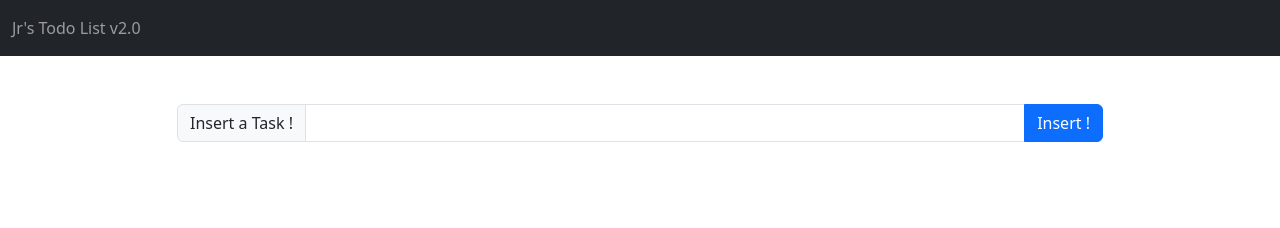
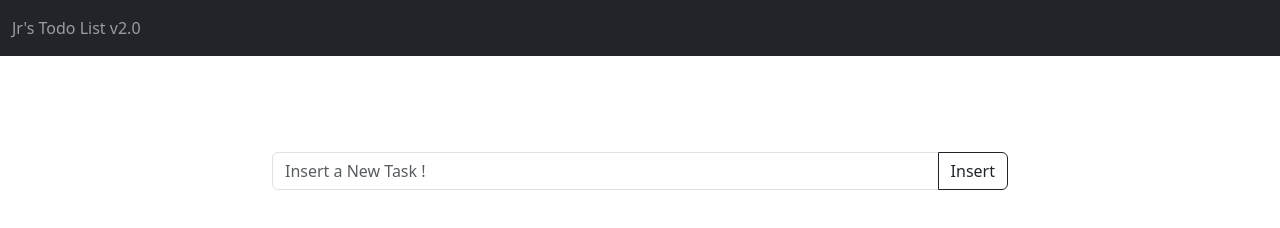
Before and after one commit to GVerdans/Dev-Jr-s-To-Do-List, a website built with webpack: page public/index.html in a window 1280 px wide. Built offline with nearby package versions, Linux system fonts and the light colour scheme.

Commit message:
feat: input Task and Button DONE

```diff
--- a/public/index.html
+++ b/public/index.html
@@ -21,24 +21,24 @@
   </nav>
 
   <div class="container">
-    <div class="row justify-center">
-      <div class="col-10 offset-1">
-        <div class="input-group input-group-md my-5">
-          <span class="input-group-text" id="inputGroup-sizing-md">Insert a Task !</span>
-          <input type="text" class="form-control" aria-label="Sizing example input"
-          aria-describedby="inputGroup-sizing-md">
-          <button class="btn btn-primary">Insert !</button>
-          </div>
+    <div class="row justify-center my-5 py-5">
+
+      <!-- Task Input and Button -->
+      <div class="col-8 offset-2">
+        <div class="input-group">
+          <input type="text" class="form-control inputTxtTask" placeholder="Insert a New Task !" aria-label="Insert a New Task !"
+            aria-describedby="button-addon2">
+          <button class="btn btn-outline-dark btnInsertTask" type="button" id="button-addon2">Insert</button>
+        </div>
       </div>
     </div>
-  </div>
 
 
-  <script src="https://cdn.jsdelivr.net/npm/bootstrap@5.3.8/dist/js/bootstrap.bundle.min.js"
-    integrity="sha384-FKyoEForCGlyvwx9Hj09JcYn3nv7wiPVlz7YYwJrWVcXK/BmnVDxM+D2scQbITxI"
-    crossorigin="anonymous"></script>
+    <script src="https://cdn.jsdelivr.net/npm/bootstrap@5.3.8/dist/js/bootstrap.bundle.min.js"
+      integrity="sha384-FKyoEForCGlyvwx9Hj09JcYn3nv7wiPVlz7YYwJrWVcXK/BmnVDxM+D2scQbITxI"
+      crossorigin="anonymous"></script>
 
-  <script src="../dist/bundle.js"></script>
+    <script src="../dist/bundle.js"></script>
 </body>
 
 </html>
```
